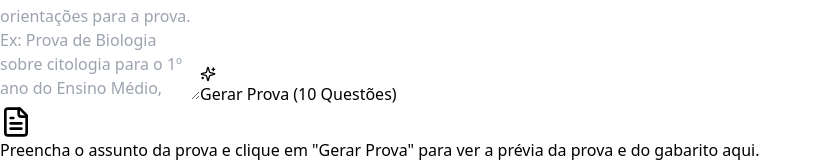
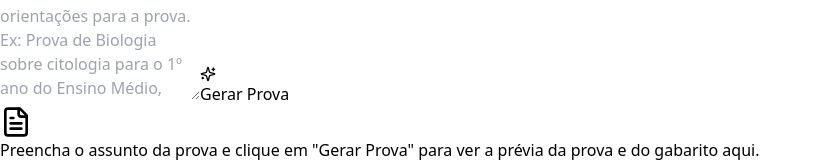
Before and after one commit to Yaszko/AutoProva, a React (Vite) app: page / in a window 1280 px wide. Shown: the part 514-676 px from the top of the page, without its empty margins (0-822 px from the left). Built offline with nearby package versions, Linux system fonts and the light colour scheme.

Commit message:
fix: simplify button text in PromptArea component

```diff
--- a/src/components/PromptArea.tsx
+++ b/src/components/PromptArea.tsx
@@ -66,7 +66,7 @@ export function PromptArea({
         ) : (
           <>
             <Sparkles size={16} />
-            Gerar Prova ({numQuestoes} {numQuestoes === 1 ? 'Questão' : 'Questões'})
+            Gerar Prova
           </>
         )}
       </button>
```
